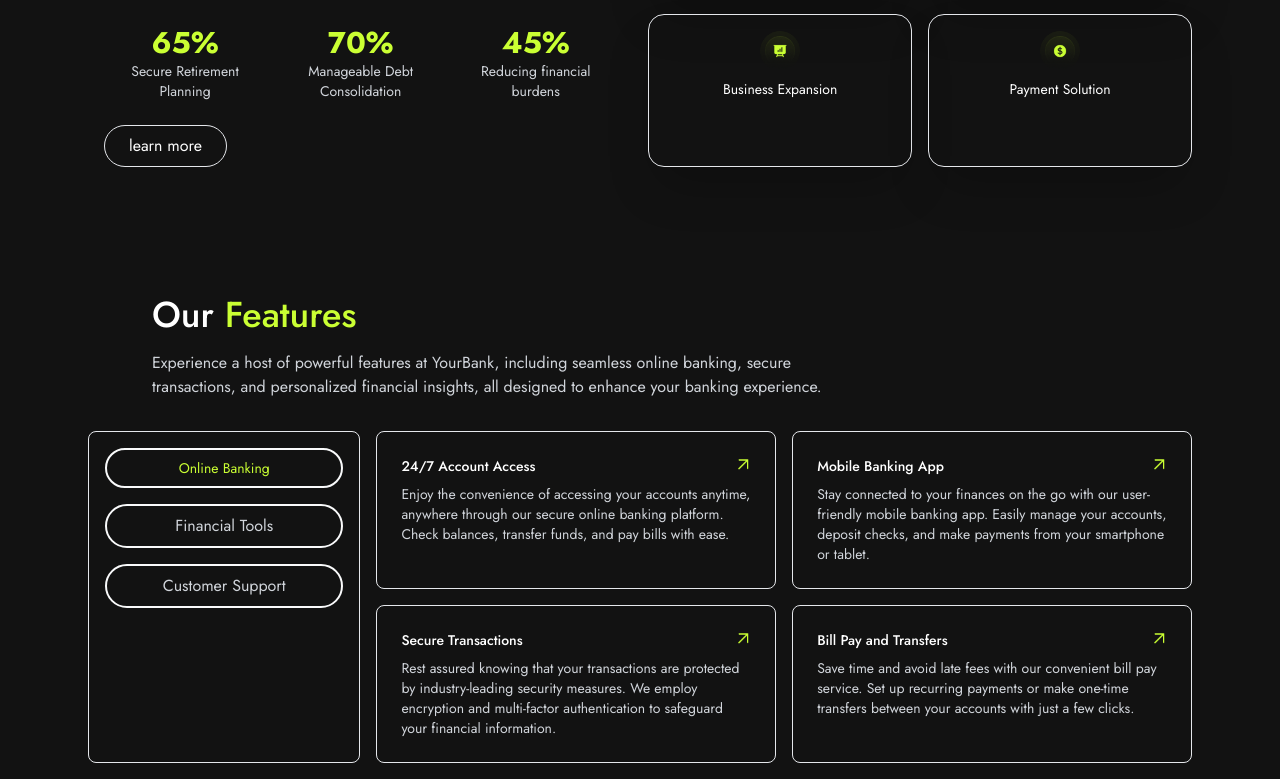
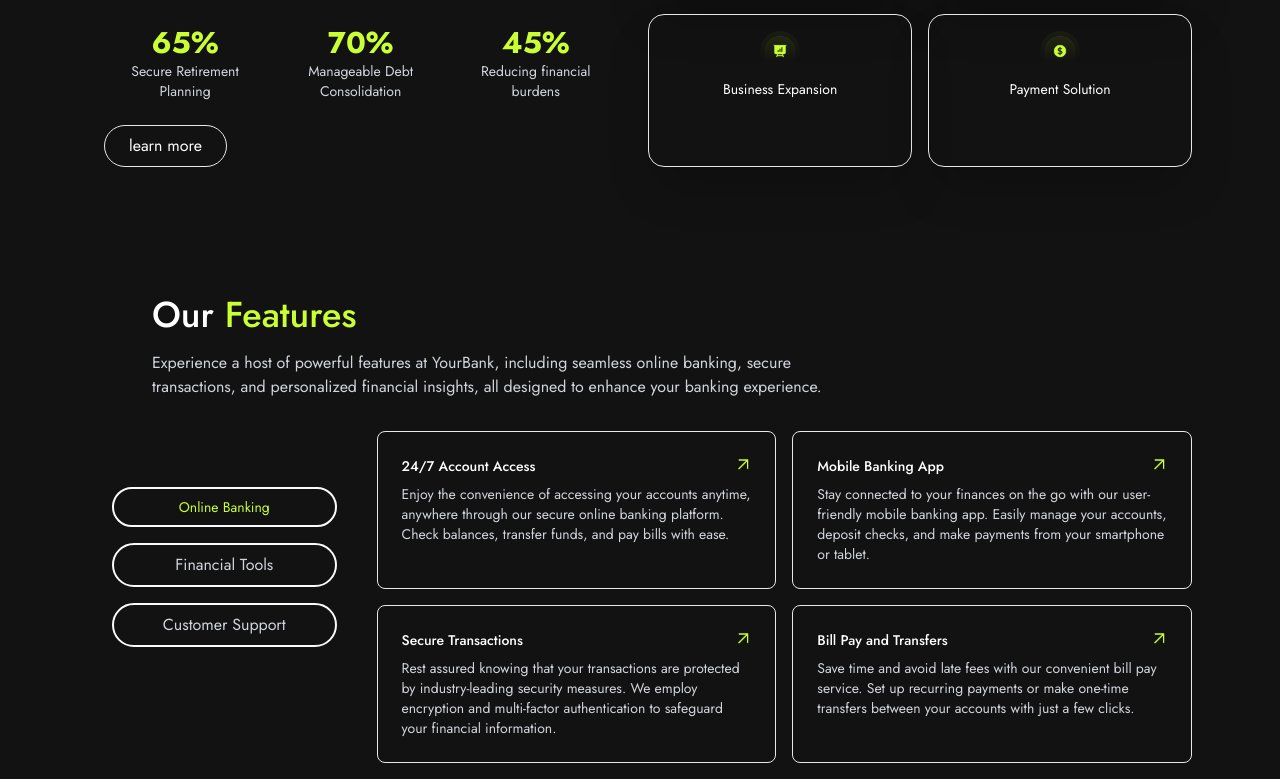
Before and after one commit to Cody-nas/YourBanK-App, a React (Vite) app: page / in a window 1280 px wide. Shown: the part 1783-2562 px from the top of the page. Built offline with nearby package versions, Linux system fonts and the light colour scheme.

Commit message:
Update OurFeatures.jsx

```diff
--- a/src/components/OurFeatures.jsx
+++ b/src/components/OurFeatures.jsx
@@ -17,8 +17,8 @@ const OurFeatures = () => {
 
       <div className='flex flex-col md:flex-row md:space-x-4 mt-8'>
         {/* Sidebar */}
-        <div className="md:w-1/4 border flex flex-col space-y-4 p-4 rounded-lg">
-          <button className="text-center text-grn text-sm border-2 border-gray-50 p-2 rounded-full">
+        <div className="  md:w-1/4 flex flex-col space-y-4 p-6 text-center rounded-lg">
+          <button className="text-center lg:mt-8 text-grn text-sm border-2 border-gray-50 p-2 rounded-full">
             Online Banking
           </button>
           <button className="text-center text-gray-300 p-2 rounded-full border-2 border-gray-50">
```
